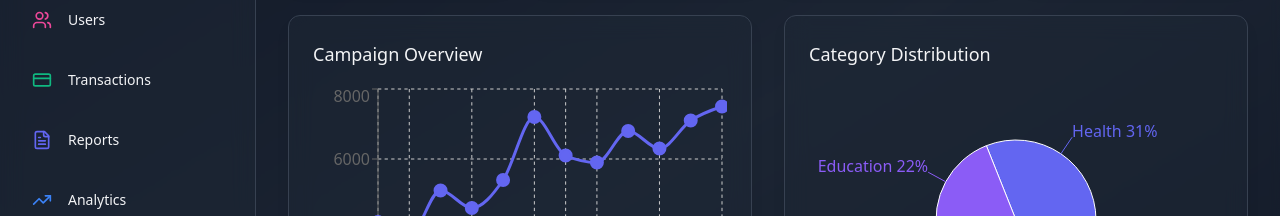
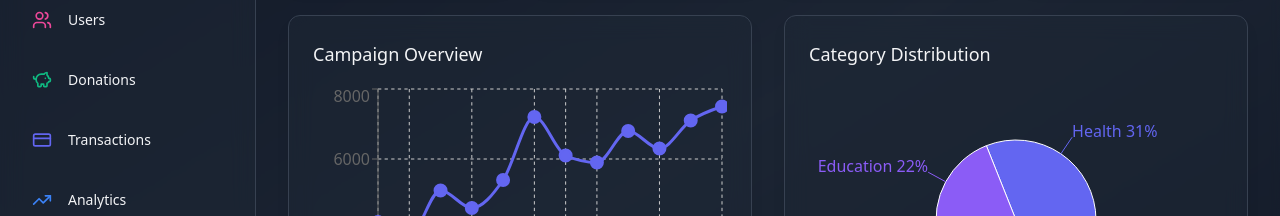
Before and after one commit to TitusKI/SewLeSew-AdminDashboard, a React (Vite) app: page / in a window 1280 px wide. Shown: the part 214-430 px from the top of the page. Built offline with nearby package versions, Linux system fonts and the light colour scheme.

Commit message:
update Sidebar component to rename and swap Donations and Transactions items

```diff
--- a/src/components/Sidebar.jsx
+++ b/src/components/Sidebar.jsx
@@ -1,9 +1,9 @@
 import {
   BarChart2,
   CreditCard,
-  FileText,
   Layers,
   Menu,
+  PiggyBankIcon,
   Settings,
   TrendingUp,
   Users,
@@ -34,16 +34,16 @@ const SIDEBAR_ITEMS = [
     href: "/users",
   },
   {
+    name: "Donations",
+    icon: PiggyBankIcon,
+    color: "#10B981",
+    href: "/donations",
+  },
+  {
     name: "Transactions",
     icon: CreditCard,
-    color: "#10B981",
+    color: "#6366F1",
     href: "/transactions",
-  },
-  {
-    name: "Reports",
-    icon: FileText,
-    color: "#6366F1",
-    href: "/reports",
   },
   {
     name: "Analytics",
```
